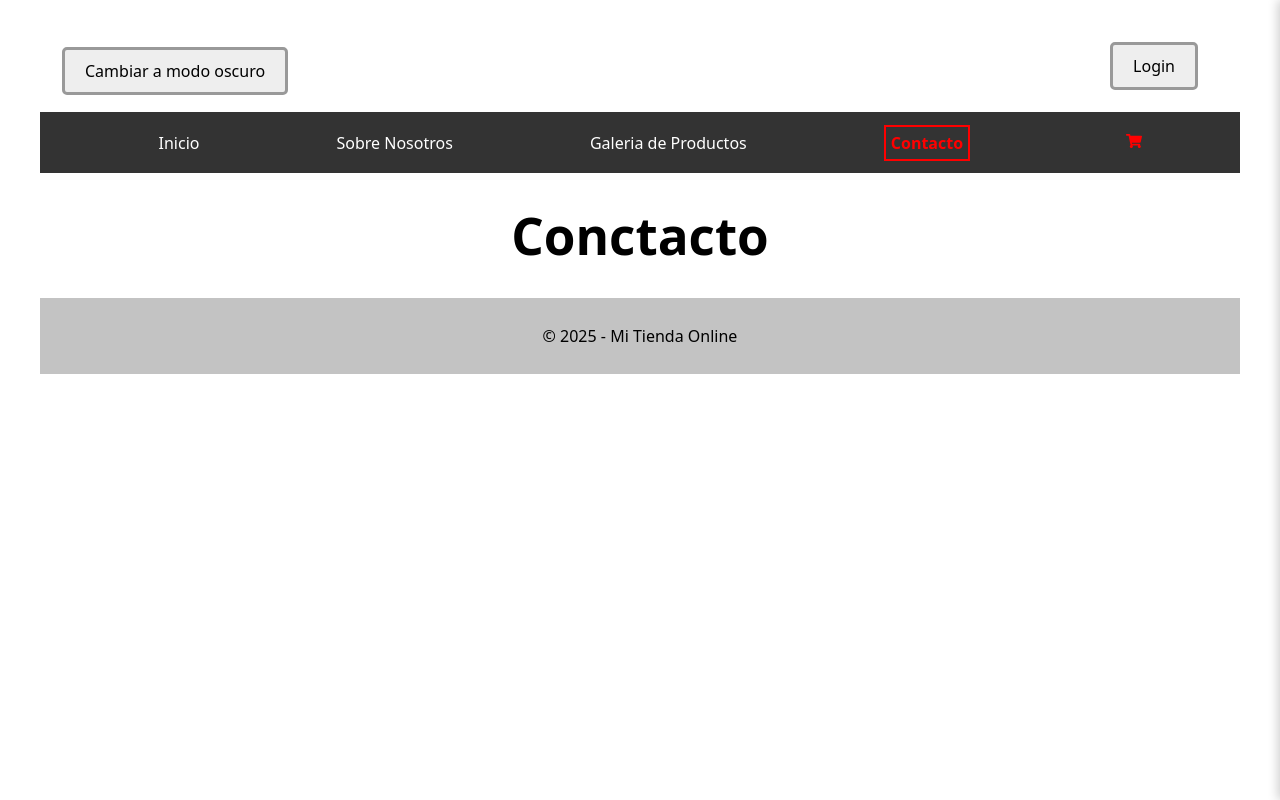
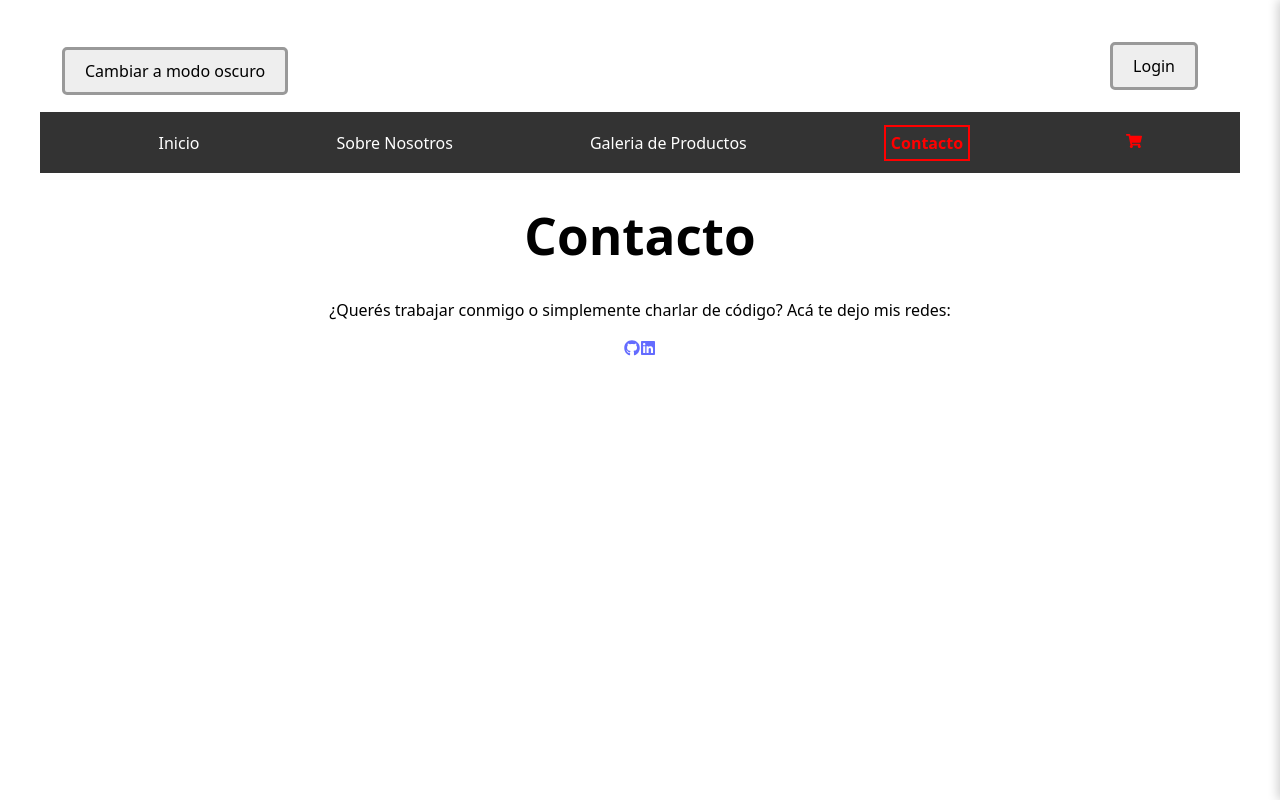
Before and after one commit to FeliPerdao/Ecommerce-en-React, a React (Vite) app: page /contacto in a window 1280 px wide. Built offline with nearby package versions, Linux system fonts and the light colour scheme; no server answers.

Commit message:
feat: agrega paginas About y Contacto

```diff
--- a/src/pages/AcercaDe.jsx
+++ b/src/pages/AcercaDe.jsx
@@ -6,8 +6,19 @@ const AcercaDe = () => {
   return (
     <>
       <Header />
-      <h1>Acerca de</h1>
-      <Footer />
+      <div className="p-8 max-w-3xl mx-auto text-center">
+        <h1 className="text-4xl font-bold mb-4">Sobre Nosotros</h1>
+        <p className="text-lg leading-relaxed text-gray-700">
+          Somos un equipo apasionado por la tecnología, el diseño funcional y la
+          eficiencia. Creamos soluciones digitales que realmente sirven, sin
+          humo ni palabrerío de más.
+        </p>
+        <p className="mt-4 text-gray-600">
+          Nuestra misión es hacer productos que funcionen tan bien que hasta tu
+          suegra pueda usarlos. Nos importa la experiencia del usuario, la
+          accesibilidad y el rendimiento. Y sí, también tomamos buen café.
+        </p>
+      </div>
     </>
   );
 };
--- a/src/pages/Contacto.jsx
+++ b/src/pages/Contacto.jsx
@@ -1,13 +1,38 @@
 import React from "react";
 import Header from "../components/estaticos/Header";
 import Footer from "../components/estaticos/Footer";
-
+import { FaGithub, FaLinkedin } from "react-icons/fa";
 const Contacto = () => {
   return (
     <>
-    <Header />
-      <h1>Conctacto</h1>
-      <Footer />
+      <Header />
+      <div className="p-8 max-w-2xl mx-auto text-center">
+        <h1 className="text-4xl font-bold mb-6">Contacto</h1>
+        <p className="text-lg mb-4 text-gray-700">
+          ¿Querés trabajar conmigo o simplemente charlar de código? Acá te dejo
+          mis redes:
+        </p>
+        <div className="flex justify-center gap-6 text-3xl text-gray-800">
+          <a
+            href="https://github.com/FeliPerdao"
+            target="_blank"
+            rel="noopener noreferrer"
+            className="hover:text-black"
+            title="GitHub"
+          >
+            <FaGithub />
+          </a>
+          <a
+            href="https://www.linkedin.com/in/filipeperdao/"
+            target="_blank"
+            rel="noopener noreferrer"
+            className="hover:text-blue-600"
+            title="LinkedIn"
+          >
+            <FaLinkedin />
+          </a>
+        </div>
+      </div>
     </>
   );
 };
```
